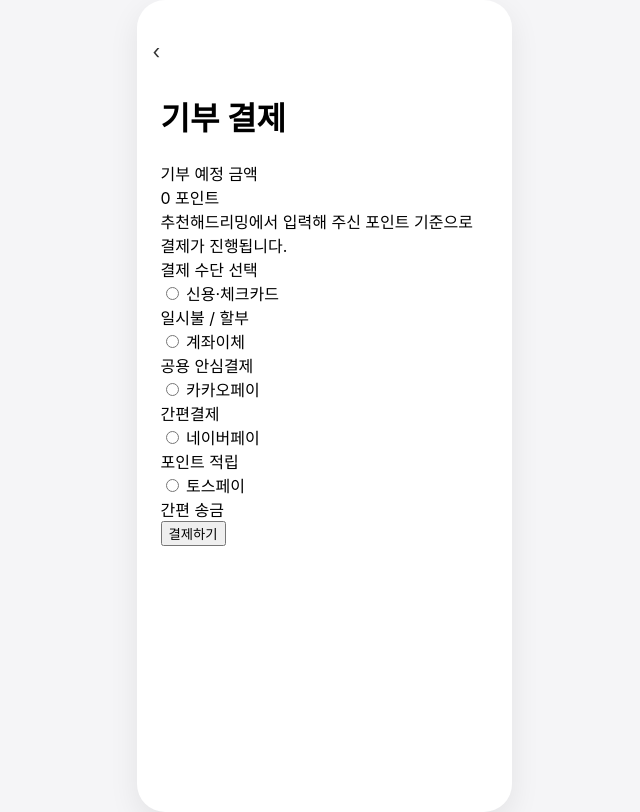
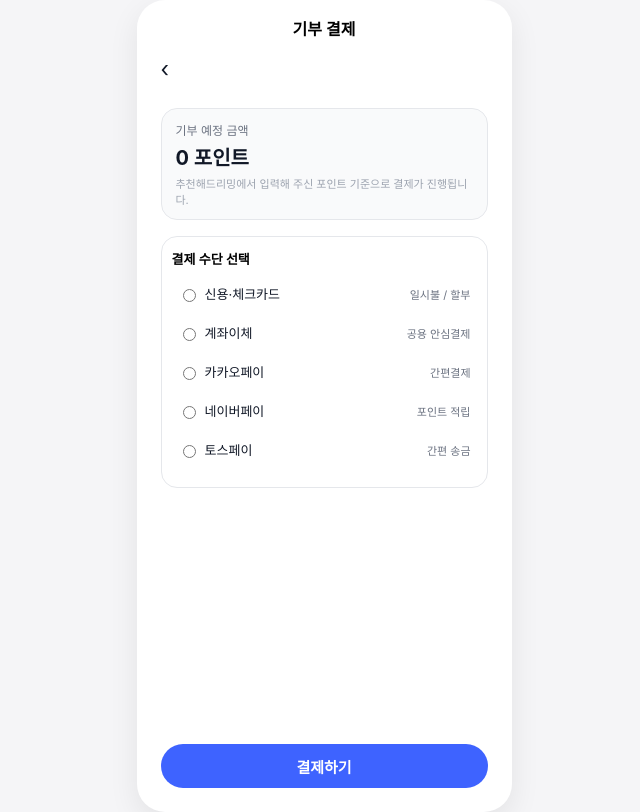
Before and after one commit to dreamuldreamyo-hue/dreamyoapp, a plain HTML site: page payment.html in a window 1280 px wide. Shown: the whole page, without its empty margins (316-956 px from the left). Drawn offline with Linux system fonts and the light colour scheme.

Commit message:
Add styles for payment screen and components
Added styles for the payment screen layout and components.

```diff
--- a/style.css
+++ b/style.css
@@ -542,3 +542,150 @@ body {
   font-weight: 600;
   cursor: pointer;
 }
+/* --------- 기부 결제 화면 --------- */
+
+.pay-screen {
+  padding: 56px 24px 80px;
+  position: relative;
+  display: flex;
+  flex-direction: column;
+}
+
+/* 상단 헤더 */
+.pay-header {
+  position: absolute;
+  top: 16px;
+  left: 24px;
+  right: 24px;
+  display: flex;
+  align-items: center;
+  justify-content: center;
+}
+
+.pay-title {
+  font-size: 16px;
+  font-weight: 600;
+  margin: 0;
+}
+
+/* recommend.html 에서 쓰는 .back 과 동일하게 사용 */
+.pay-header .back {
+  position: absolute;
+  left: 0;
+  font-size: 22px;
+  text-decoration: none;
+  color: #111827;
+}
+
+/* 본문 영역 */
+.pay-body {
+  margin-top: 52px;
+  display: flex;
+  flex-direction: column;
+  gap: 16px;
+}
+
+/* 금액 카드 */
+.pay-amount-card {
+  border-radius: 16px;
+  border: 1px solid #e5e7eb;
+  padding: 12px 14px;
+  background: #f9fafb;
+}
+
+.pay-amount-label {
+  font-size: 12px;
+  color: #6b7280;
+  margin-bottom: 4px;
+}
+
+.pay-amount-value {
+  font-size: 20px;
+  font-weight: 700;
+  color: #111827;
+  margin-bottom: 4px;
+}
+
+.pay-amount-desc {
+  font-size: 11px;
+  color: #9ca3af;
+}
+
+/* 결제 수단 카드 */
+.pay-methods-card {
+  border-radius: 16px;
+  border: 1px solid #e5e7eb;
+  background: #ffffff;
+  padding: 12px 10px;
+}
+
+.pay-section-title {
+  font-size: 13px;
+  font-weight: 600;
+  margin-bottom: 8px;
+}
+
+/* 결제 수단 리스트 */
+.pay-methods {
+  display: flex;
+  flex-direction: column;
+  gap: 4px;
+}
+
+.pay-method {
+  display: flex;
+  align-items: center;
+  justify-content: space-between;
+  padding: 8px 6px;
+  border-radius: 10px;
+  cursor: pointer;
+}
+
+.pay-method:hover {
+  background: #f3f4f6;
+}
+
+.pay-method-left {
+  display: flex;
+  align-items: center;
+  gap: 6px;
+}
+
+.pay-method-name {
+  font-size: 13px;
+  color: #111827;
+}
+
+.pay-method-extra {
+  font-size: 11px;
+  color: #6b7280;
+}
+
+.pay-method input[type="radio"] {
+  accent-color: #3e63ff;
+}
+
+/* 마지막 아래 여백용 */
+.pay-method-spacer {
+  height: 4px;
+}
+
+/* 하단 결제 버튼 */
+.pay-submit-button {
+  position: absolute;
+  left: 24px;
+  right: 24px;
+  bottom: 24px;
+  height: 44px;
+  border-radius: 999px;
+  border: none;
+  background: #3e63ff;
+  color: #ffffff;
+  font-size: 15px;
+  font-weight: 600;
+  cursor: pointer;
+}
+
+.pay-submit-button:hover {
+  opacity: 0.95;
+}
```
